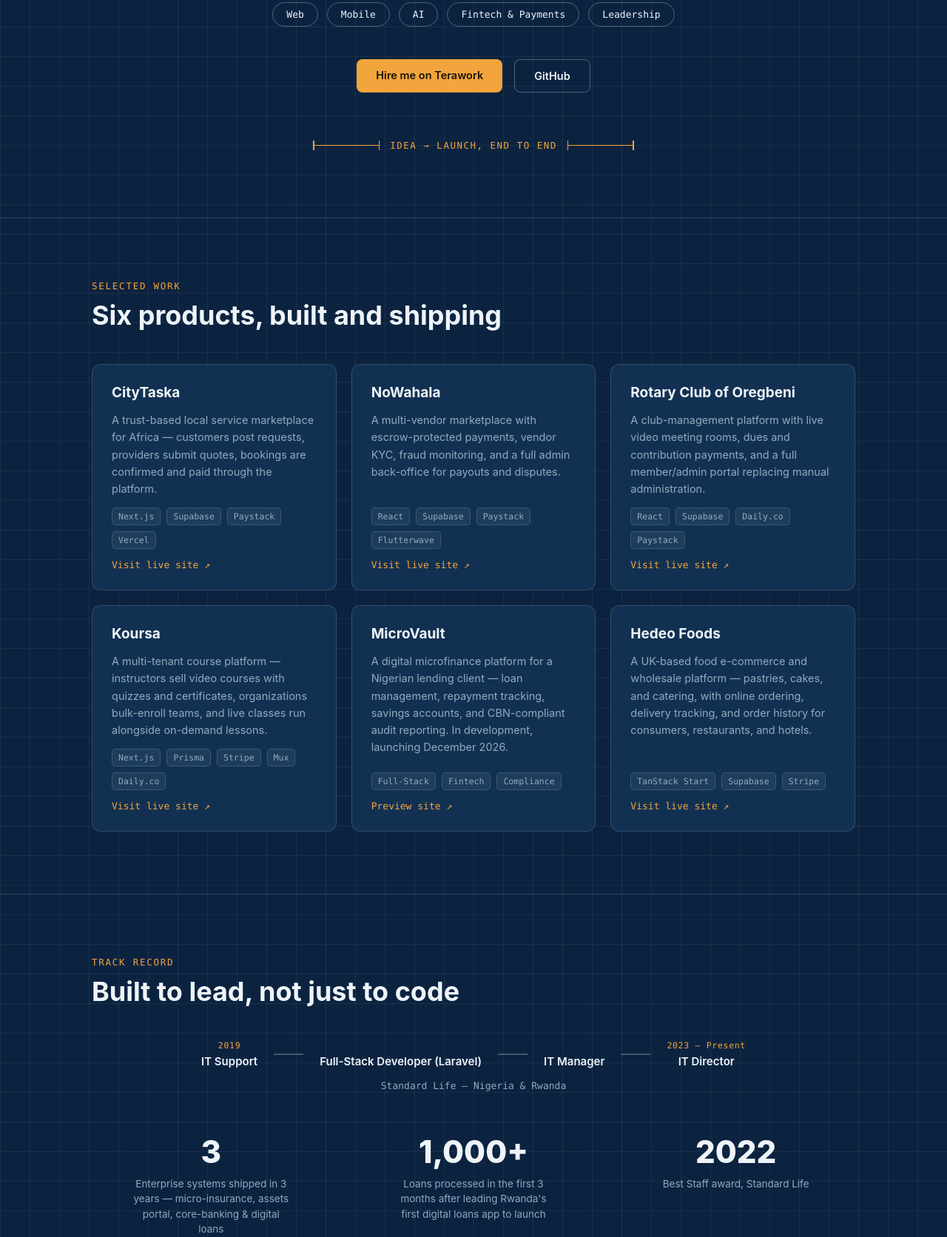
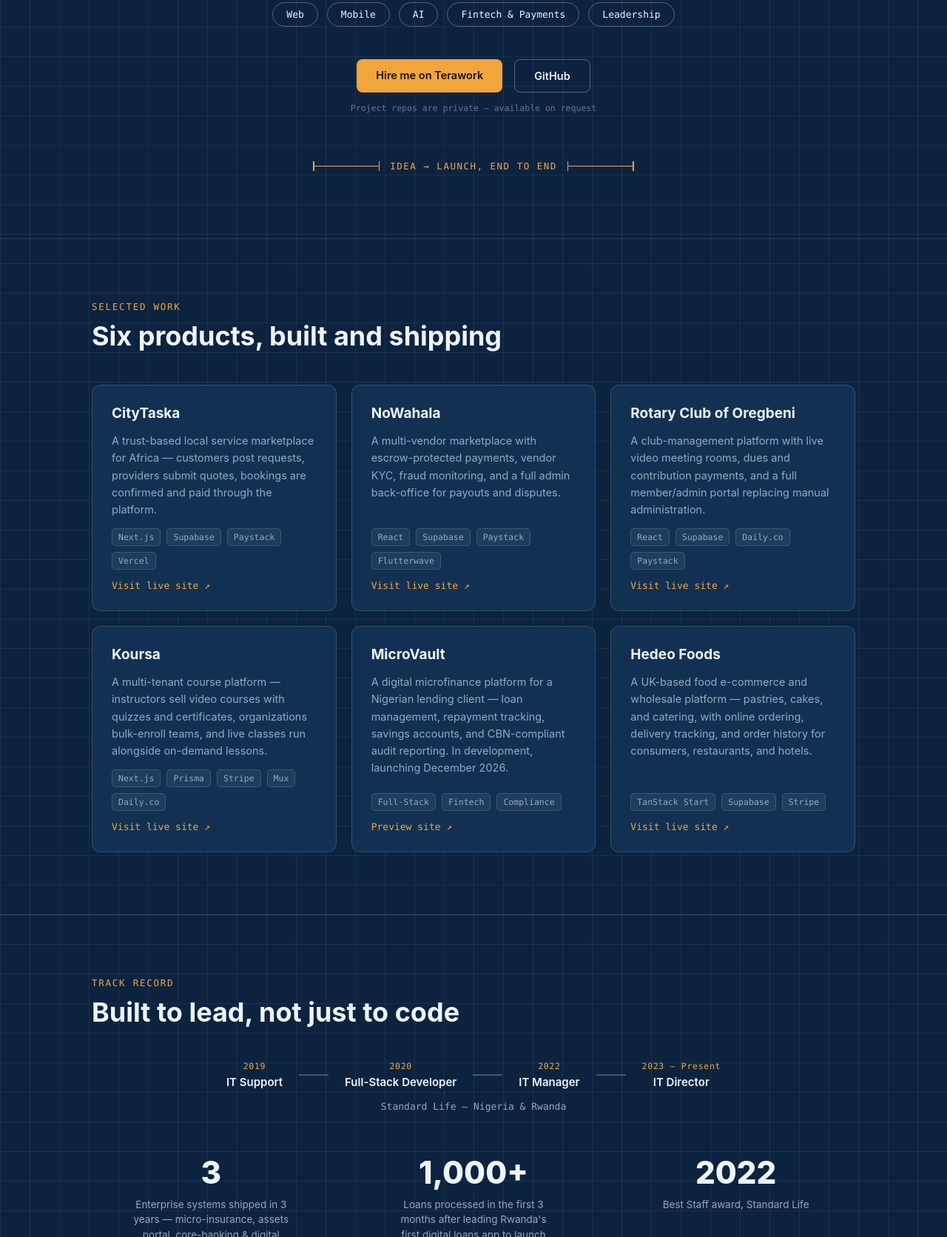
Before and after one commit to elvisnexus/nexus-portfolio, a plain HTML site: page index.html in a window 1280 px wide. Shown: the part 604-2276 px from the top of the page at 74% size. Drawn offline with Linux system fonts and the light colour scheme.

Commit message:
Remove Laravel mention, add timeline years, note private repos on GitHub CTA

```diff
--- a/index.html
+++ b/index.html
@@ -145,6 +145,13 @@
     justify-content: center;
     gap: 16px;
     margin-top: 44px;
+  }
+  .cta-note {
+    text-align: center;
+    font-family: var(--font-mono);
+    font-size: 11.5px;
+    color: var(--slate-dim);
+    margin: 14px 0 0;
   }
   .btn {
     font-family: var(--font-sans);
@@ -423,6 +430,7 @@
         <a class="btn btn-primary" href="https://www.terawork.com/services/profile/26660" target="_blank" rel="noopener">Hire me on Terawork</a>
         <a class="btn btn-ghost" href="https://github.com/elvisnexus" target="_blank" rel="noopener">GitHub</a>
       </div>
+      <p class="cta-note">Project repos are private — available on request</p>
       <div class="dim-line">
         <span class="seg"></span>
         <span class="dim-text">IDEA → LAUNCH, END TO END</span>
@@ -511,12 +519,12 @@
         </div>
         <div class="timeline-connector"></div>
         <div class="timeline-item">
-          <span class="timeline-year">&nbsp;</span>
-          <span class="timeline-role">Full-Stack Developer (Laravel)</span>
+          <span class="timeline-year">2020</span>
+          <span class="timeline-role">Full-Stack Developer</span>
         </div>
         <div class="timeline-connector"></div>
         <div class="timeline-item">
-          <span class="timeline-year">&nbsp;</span>
+          <span class="timeline-year">2022</span>
           <span class="timeline-role">IT Manager</span>
         </div>
         <div class="timeline-connector"></div>
```
